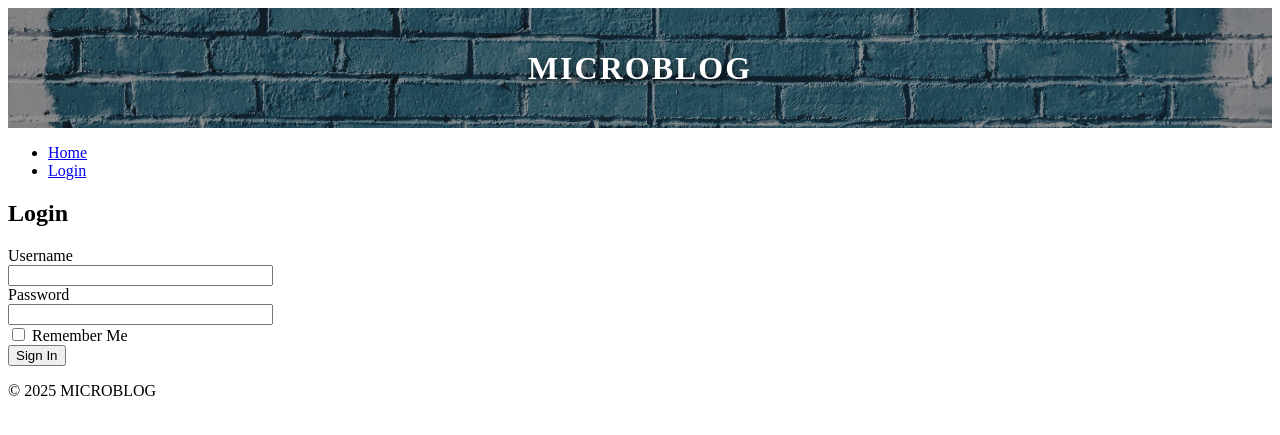
After one commit to hatran-hattt/microblog, a Flask app: page /login in a window 1280 px wide. The commit adds this page. Shown: the top 435 px of the page. Run offline with Flask 3, Linux system fonts and the light colour scheme.

Commit message:
Web Forms

```diff
--- a/app/__init__.py
+++ b/app/__init__.py
@@ -1,5 +1,7 @@
 from flask import Flask
+from config import Config
 
 app = Flask(__name__)
+app.config.from_object(Config)
 
 from app import routes
--- /dev/null
+++ b/app/forms.py
@@ -0,0 +1,13 @@
+from flask_wtf import FlaskForm
+from wtforms import StringField, PasswordField, SubmitField, BooleanField, HiddenField
+from wtforms.validators import DataRequired, Length
+
+
+class LoginForm(FlaskForm):
+    username = StringField(
+        "Username", validators=[DataRequired(), Length(min=8, max=50)]
+    )
+    password = PasswordField("Password", validators=[DataRequired()])
+    remember_me = BooleanField("Remember Me")
+    custom_hiden_field = HiddenField("Custom Hidden Field")
+    submit = SubmitField("Sign In")
--- a/app/routes.py
+++ b/app/routes.py
@@ -1,6 +1,7 @@
 from app import app
-from flask import render_template
-from . import mockdata
+from flask import render_template, flash, redirect, url_for
+from app import mockdata
+from app.forms import LoginForm
 
 
 @app.route("/")
@@ -13,3 +14,21 @@ def index():
         user=mockdata.user,
         posts=mockdata.posts,
     )
+
+
+@app.route("/login", methods=["GET", "POST"])
+def login():
+    form = LoginForm()
+    form.custom_hiden_field.data = "hidden_value"
+
+    if form.validate_on_submit():
+        # TODO: Add login logic here
+        flash(
+            f"Login requested for user {form.username.data}, remember_me={form.remember_me.data}"
+        )
+        return redirect(url_for("index"))
+    return render_template(
+        "login.html",
+        title="Sign In",
+        form=form,
+    )
--- a/app/static/css/common.css
+++ b/app/static/css/common.css
@@ -31,3 +31,9 @@
   text-decoration: none;
   letter-spacing: 2px;
 }
+
+.error-message {
+  color: #ff0000;
+  text-align: center;
+  margin-top: 20px;
+}
--- a/app/templates/layout.html
+++ b/app/templates/layout.html
@@ -20,6 +20,21 @@
     <header class="header-bg">
       <a href="{{ url_for('index') }}"> MICROBLOG </a>
     </header>
+    <nav>
+      <ul>
+        <li><a href="{{ url_for('index') }}">Home</a></li>
+        <li><a href="{{ url_for('login') }}">Login</a></li>
+      </ul>
+    </nav>
+
+    {% with messages = get_flashed_messages() %} {% if messages %}
+    <div class="flash-messages">
+      {% for message in messages %}
+      <div class="flash-message">{{ message }}</div>
+      {% endfor %}
+    </div>
+    {% endif %} {% endwith %}
+
     <main>{% block content %}{% endblock %}</main>
     <footer>
       <p>© 2025 MICROBLOG</p>
--- /dev/null
+++ b/app/templates/login.html
@@ -0,0 +1,24 @@
+{% extends "layout.html" %} {% block content %}
+
+<h2>Login</h2>
+<form action="{{ url_for('login') }}" method="post" novalidate>
+  {{form.hidden_tag()}}
+  <div>
+    {{ form.username.label}}<br />
+    {{ form.username(size=30) }}<br />
+    {% for error in form.username.errors %}
+    <span class="error-message">[{{ error }}]</span>
+    {% endfor %}
+  </div>
+  <div>
+    {{ form.password.label}}<br />
+    {{ form.password(size=30) }}<br />
+    {% for error in form.password.errors %}
+    <span class="error-message">[{{ error }}]</span>
+    {% endfor %}
+  </div>
+  <div>{{ form.remember_me() }} {{ form.remember_me.label }}</div>
+  <div>{{ form.submit() }}</div>
+</form>
+
+{% endblock %}
```
Also changed, not shown: NOTE.txt (+61 -0 lines).
